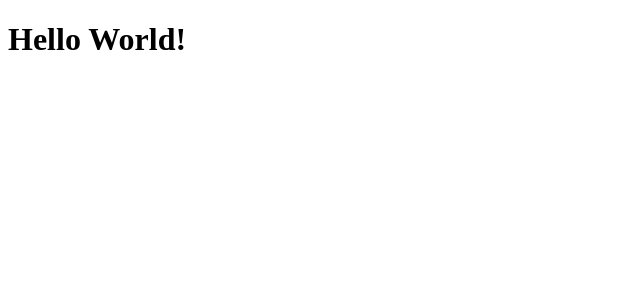
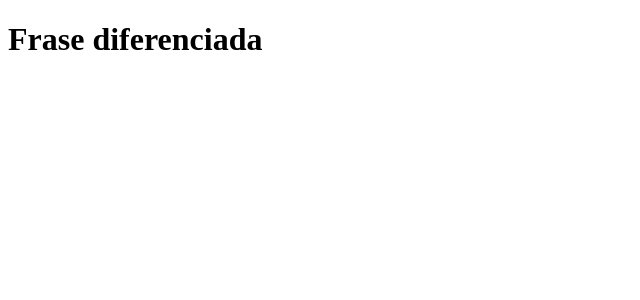
Before and after one commit to Pcgo24/clone-tabnews, a Next.js app: page / in a window 1280 px wide. Shown: the top 300 px of the page, without its empty margins (0-640 px from the left). Built offline with nearby package versions, Linux system fonts and the light colour scheme.

Commit message:
Mudando a frase inicial

```diff
--- a/pages/index.js
+++ b/pages/index.js
@@ -1,6 +1,6 @@
 function Home ()
 {
-    return <h1>Hello World!</h1>
+    return <h1>Frase diferenciada</h1>
 }
 
 export default Home;
```
